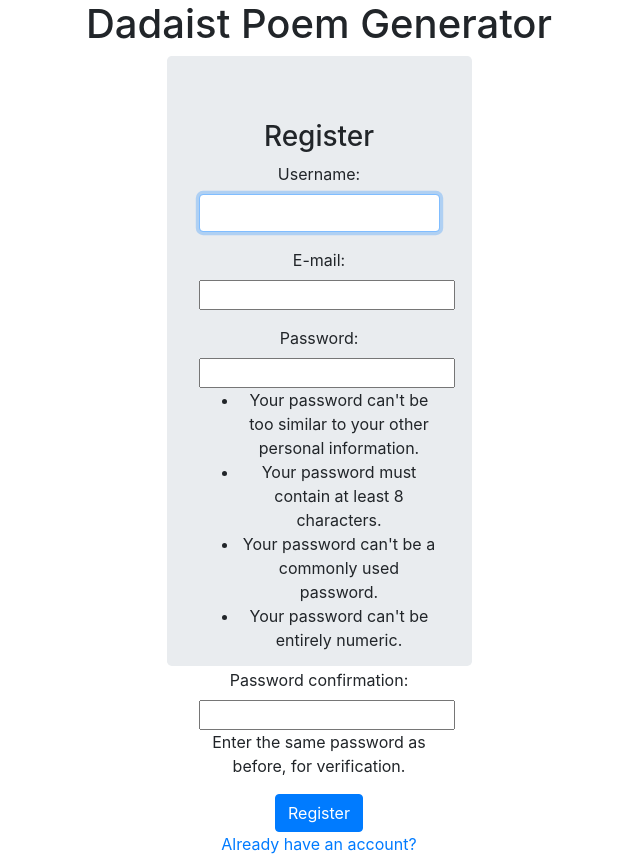
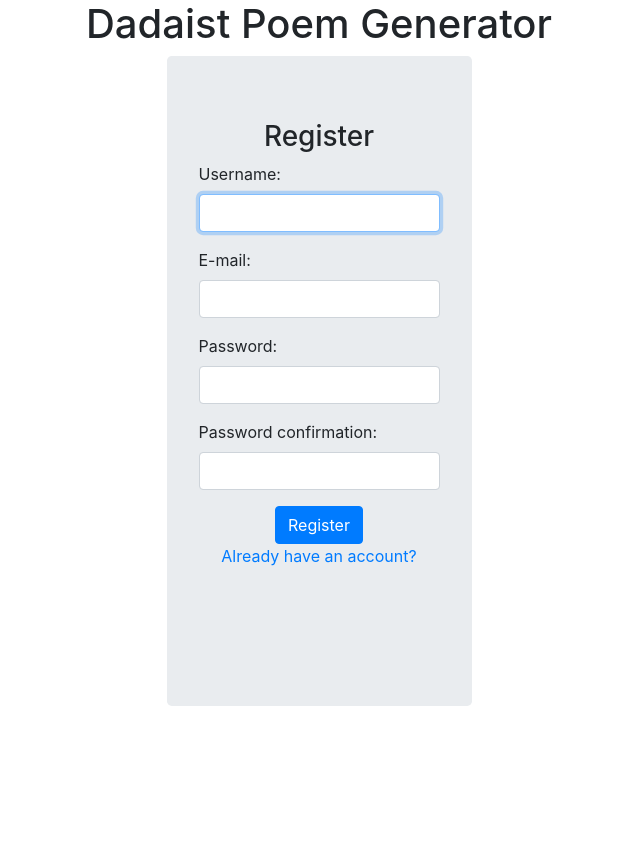
Before and after one commit to justlewis334/wad2-team-05b, a Django app: template poemgram/templates/registration/registration_form.html in a window 1280 px wide. Shown: the whole page, without its empty margins (321-961 px from the left). After the commit the page ends 706 px from the top, so only its background shows below. Run offline with Django 3.2, Linux system fonts and the light colour scheme; the template is opened without the code that fills it, so the values that code supplies are empty; some libraries are stand-ins or nearby versions.

Commit message:
registration fully operational

```diff
--- a/poemgram/poemApp/urls.py
+++ b/poemgram/poemApp/urls.py
@@ -8,4 +8,5 @@ urlpatterns = [
     path('about/', views.about, name='about'),
     path('index/', views.index, name='index'),
     path('login/', views.login, name='login'),
+    path('validate/', views.checkUserName, name='validate')
 ]
--- a/poemgram/static/landingPage.css
+++ b/poemgram/static/landingPage.css
@@ -6,6 +6,7 @@
 .container{
     display: flex;
 	justify-content: space-evenly;
+	position: relative
 }
 
 .row{
@@ -22,6 +23,15 @@
   width: 305px;
   height: 610px;
   margin: 0 auto;
+  position: relative;
+}
+
+.reg-jumbotron {
+  border:1 px solid grey;
+  width: 305px;
+  height: 650px;
+  margin: 0 auto;
+  position: relative;
 }
 
 .wide-jumbotron {
@@ -31,5 +41,10 @@
   margin: 0 auto
 }
 
-label.required {
+h3{
+	text-align: center;
 }
+
+p.centered{
+	text-align: center;
+}
--- a/poemgram/templates/poemApp/base.html
+++ b/poemgram/templates/poemApp/base.html
@@ -49,5 +49,7 @@
 </body>
 
 <script src="https://code.jquery.com/jquery-3.5.1.slim.min.js" integrity="sha384-DfXdz2htPH0lsSSs5nCTpuj/zy4C+OGpamoFVy38MVBnE+IbbVYUew+OrCXaRkfj" crossorigin="anonymous"></script>
-<script src="https://cdn.jsdelivr.net/npm/bootstrap@4.6.0/dist/js/bootstrap.bundle.min.js" integrity="sha384-Piv4xVNRyMGpqkS2by6br4gNJ7DXjqk09RmUpJ8jgGtD7zP9yug3goQfGII0yAns" crossorigin="anonymous"></script>
+<script src="https://cdn.jsdelivr.net/npm/bootstrap@4.6.0/dist/js/bootstrap.bundle.min.js" integrity="sha384-Piv4xVNRyMGpqkS2by6br4gNJ7DXjqk09RmUpJ8jgGtD7zP9yug3goQfGII0yAns" crossorigin="anonymous"></script>0
+
+
 </html>
--- a/poemgram/templates/poemApp/logoutBase.html
+++ b/poemgram/templates/poemApp/logoutBase.html
@@ -6,6 +6,8 @@
 	<!--header outsourced from https://www.w3schools.com/bootstrap/bootstrap_navbar.asp-->
 	<link rel="stylesheet" href="https://cdn.jsdelivr.net/npm/bootstrap@4.6.0/dist/css/bootstrap.min.css" integrity="sha384-B0vP5xmATw1+K9KRQjQERJvTumQW0nPEzvF6L/Z6nronJ3oUOFUFpCjEUQouq2+l" crossorigin="anonymous">
 	<link rel="stylesheet" href="{% static 'landingPage.css' %}">
+	<script src="https://code.jquery.com/jquery-3.5.1.min.js"></script>
+	<script src="https://cdn.jsdelivr.net/npm/jquery-validation@1.19.3/dist/jquery.validate.min.js"></script>
 	<title>
         Poemgram -
         {% block title_block %}
@@ -25,7 +27,6 @@ Default Page
 {% endblock %}
 
 
-<script src="https://code.jquery.com/jquery-3.5.1.slim.min.js" integrity="sha384-DfXdz2htPH0lsSSs5nCTpuj/zy4C+OGpamoFVy38MVBnE+IbbVYUew+OrCXaRkfj" crossorigin="anonymous"></script>
 <script src="https://cdn.jsdelivr.net/npm/bootstrap@4.6.0/dist/js/bootstrap.bundle.min.js" integrity="sha384-Piv4xVNRyMGpqkS2by6br4gNJ7DXjqk09RmUpJ8jgGtD7zP9yug3goQfGII0yAns" crossorigin="anonymous"></script>
 
 
@@ -33,4 +34,36 @@ Default Page
 	<script src="https://ajax.googleapis.com/ajax/libs/jquery/3.5.1/jquery.min.js"></script>
 	<script src="https://maxcdn.bootstrapcdn.com/bootstrap/3.4.1/js/bootstrap.min.js"></script>-->
 
+<script>
+$(document).ready(function(){
+  $('[data-toggle="tooltip"]').tooltip();
+});
+</script>
+
+<script scr="{% static "validation.js" %}" > </script>
+
+
+<!--
+<script>
+// taken from the official bootstrap tutorial
+// Example starter JavaScript for disabling form submissions if there are invalid fields
+(function() {
+  'use strict';
+  window.addEventListener('load', function() {
+    // Fetch all the forms we want to apply custom Bootstrap validation styles to
+    var forms = document.getElementsByClassName('needs-validation');
+    // Loop over them and prevent submission
+    var validation = Array.prototype.filter.call(forms, function(form) {
+      form.addEventListener('submit', function(event) {
+        if (form.checkValidity() === false) {
+          event.preventDefault();
+          event.stopPropagation();
+        }
+        form.classList.add('was-validated');
+      }, false);
+    });
+  }, false);
+})();
+</script>-->
+
 </html>
--- a/poemgram/templates/registration/registration_form.html
+++ b/poemgram/templates/registration/registration_form.html
@@ -6,35 +6,43 @@ Register
 {% endblock %}
 
 {% block page_block %}
+
+
 <div class="container">
 
-        <div class="jumbotron panel-jumbotron text-center">
-            <h3>Register</h3>
-			<form method="post" action="." class="needs-validation" novalidate>
-			{% csrf_token %}
-			<!--- TODO: convert the other inputs to be like the username, get the error message working -->
-			<div class="form-group">
-			<label class="required" for="id_username">Username:</label> <input class="form-control" type="text" name="username" maxlength="150" autofocus required id="id_username" required>
-			<div class="invalid-tooltip">
-				Required. 150 characters or fewer. Letters, digits and @/./+/-/_ only.
-			</div>
-			</div>
-			<div class="form-group">
-			<label class="required" for="id_email">E-mail:</label> <input type="email" name="email" required id="id_email">
-			</div>
-			<div class="form-group">
-			<label class="required" for="id_password1">Password:</label> <input type="password" name="password1" required id="id_password1"> <span class="helptext"><ul><li>Your password can&#39;t be too similar to your other personal information.</li><li>Your password must contain at least 8 characters.</li><li>Your password can&#39;t be a commonly used password.</li><li>Your password can&#39;t be entirely numeric.</li></ul></span>
-			</div>
-			<div class="form-group">
-			<label class="required" for="id_password2">Password confirmation:</label> <input type="password" name="password2" required id="id_password2"> <span class="helptext">Enter the same password as before, for verification.</span>
-			</div>
-			<!--{{ form.as_p }}-->
-			<input type="submit" class="btn btn-primary" value="Register"/>
-			</form>
+	<div class="jumbotron reg-jumbotron" >
+		<h3>Register</h3>
+		<form method="post" action="." class="needs-validation" novalidate id="regForm" >
+		{% csrf_token %}
+		<!--- TODO: convert the other inputs to be like the username, get the error message working -->
 
-		<p align="center"><a href="{% url 'auth_login' %}">Already have an account?</button></p>
+		<div class="form-group">
+		<label class="required" for="id_username">Username:</label>
+		<input class="form-control" type="text" name="username" maxlength="150" autofocus id="id_username">
+		</div>
+		<div class="form-group">
+		<label class="required" for="id_email">E-mail:</label>
+		<input type="email" class="form-control" name="email" required id="id_email" >
 
+		</div>
+		<div class="form-group">
+		<label class="required" for="id_password1">Password:</label>
+		<input type="password" class="form-control" name="password1" required id="id_password1">
+		</div>
+		<div class="form-group">
+		<label class="required" for="id_password2">Password confirmation:</label>
+		<input type="password" class="form-control" name="password2" required id="id_password2">
+
+		</div>
+		<!--{{ form.as_p }}-->
+		<div class="row justify-content-center">
+		<input type="submit" class="btn btn-primary" value="Register"/>
+		</div>
+		</form>
+		<p class="centered"><a href="{% url 'auth_login' %}">Already have an account?</a></p>
+	</div>
 </div>
 
+<script src="{% static 'validation.js' %}" validationUrl="{% url 'poemApp:validate' %}" ></script>
 
 {% endblock %}
```
Also changed, not shown: poemgram/poemApp/views.py (+20 -1 lines), poemgram/poemgram/settings.py (+7 -6 lines), poemgram/static/validation.js (added, +103 -0 lines), poemgram/templates/registration/login.html (+9 -7 lines), poemgram/db.sqlite3.
